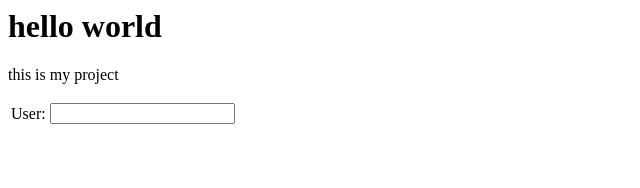
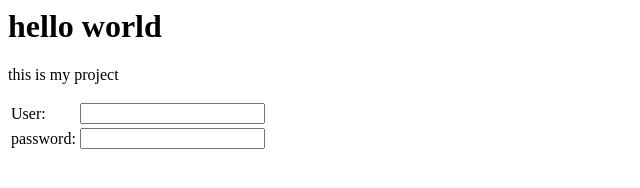
Before and after one commit to imaneElkadi/our_-project, a plain HTML site: page index.html in a window 1280 px wide. Shown: the whole page, without its empty margins (0-640 px from the left). Drawn offline with Linux system fonts and the light colour scheme.

Commit message:
Update index.html

```diff
--- a/index.html
+++ b/index.html
@@ -11,5 +11,14 @@
       </td>
 </tr>
 
+  <tr>
+   <td>
+      <label  for="psw"> password:</label>
+   </td>
+      <td>
+         <input type="password" name="psw"><br>
+      </td>
+</tr>
+
 </table>
 </form>
```
